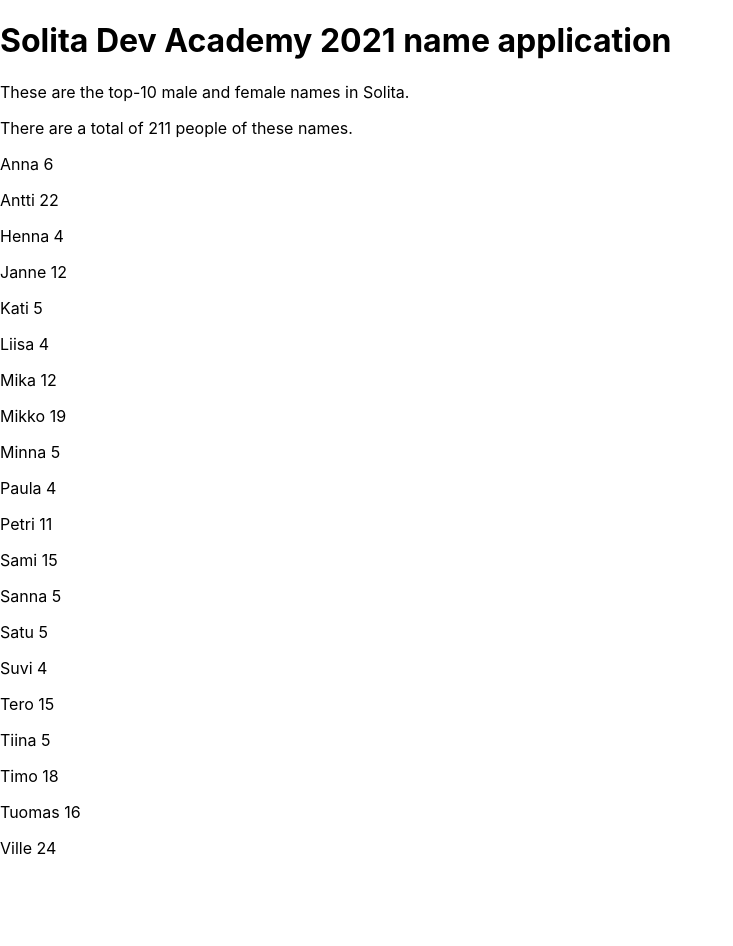
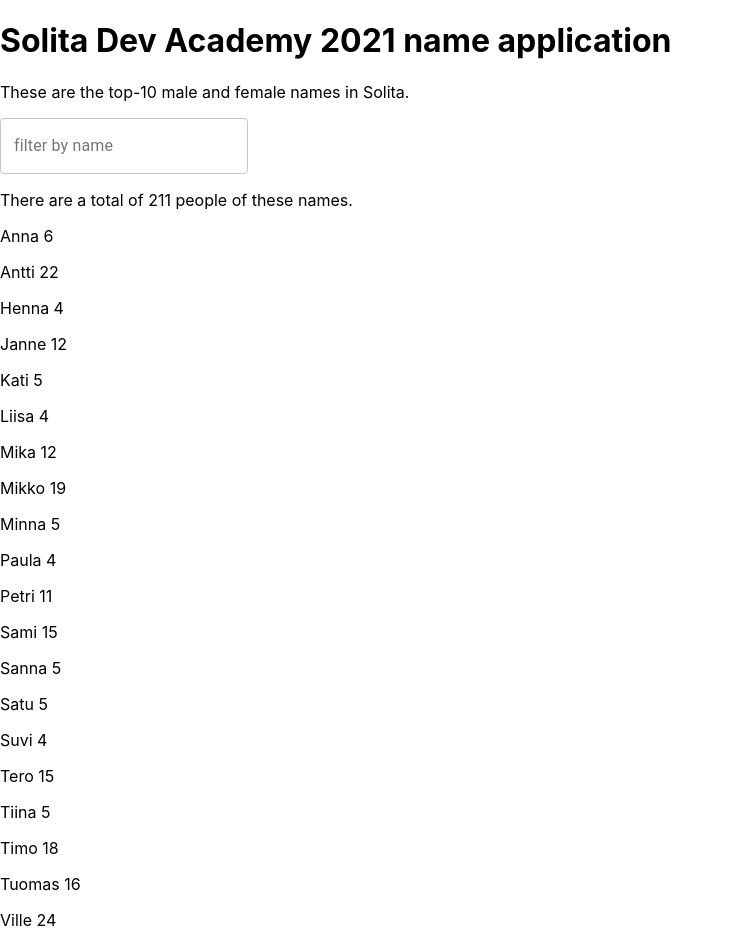
Before and after one commit to Elhefes/name-application, a React (Create React App) app: page / in a window 1280 px wide. Shown: the whole page, without its empty margins (0-733 px from the left). Before the commit the page ends 874 px from the top, so only its background shows below. Built offline with nearby package versions, Linux system fonts and the light colour scheme.

Commit message:
Added name filtering

```diff
--- a/package.json
+++ b/package.json
@@ -3,6 +3,7 @@
   "version": "0.1.0",
   "private": true,
   "dependencies": {
+    "@material-ui/core": "^4.11.2",
     "@testing-library/jest-dom": "^5.11.9",
     "@testing-library/react": "^11.2.3",
     "@testing-library/user-event": "^12.6.0",
--- a/src/App.js
+++ b/src/App.js
@@ -1,23 +1,31 @@
-import './App.css';
+import React, { useState, useEffect } from 'react'
 import Header from './components/Header'
 import Total from './components/Total'
+import Filter from './components/Filter'
 import Name from './components/Name'
 import data from './names.json'
 
 function App() {
-  const names = data.names
+  const [names, setNames] = useState(data.names)
+  const [filter, setFilter] = useState('')
   const mostPopularFirst = (a, b) => b.amount - a.amount
   const alphabetically = (a, b) => a.name.localeCompare(b.name)
 
+  useEffect(() => {
+    setNames(data.names.filter(item => item.name.toLowerCase().includes(filter)))
+  }, [filter])
+
   return (
     <div>
-      <Header/>
-      <Total names={names}/>
-      {names.sort(alphabetically).map((name, index) =>
+      <Header />
+      <p>These are the top-10 male and female names in Solita.</p>
+      <Filter setFilter={setFilter} />
+      <Total names={names} />
+      {names.sort(alphabetically).map((item, index) =>
         <Name
           key={index}
-          name={name.name}
-          amount={name.amount}
+          name={item.name}
+          amount={item.amount}
         />
       )}
     </div>
--- /dev/null
+++ b/src/components/Filter.js
@@ -0,0 +1,14 @@
+import { TextField } from '@material-ui/core'
+
+const Filter = ({ setFilter }) => {
+  return (
+    <TextField
+      id='standard-basic'
+      label='filter by name'
+      variant='outlined'
+      onChange={({ target }) => setFilter(target.value)}
+    />
+  );
+}
+
+export default Filter;
--- a/src/components/Total.js
+++ b/src/components/Total.js
@@ -4,7 +4,6 @@
 
   return (
     <div>
-      <p>These are the top-10 male and female names in Solita.</p>
       <p>There are a total of {totalAmount} people of these names.</p>
     </div>
   );
```
Also changed, not shown: 2 other files (tests, documents, lock files or other folders).
